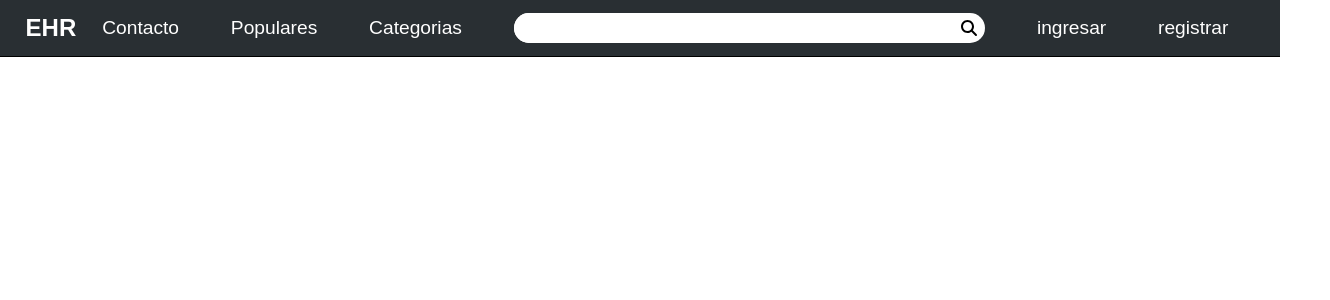
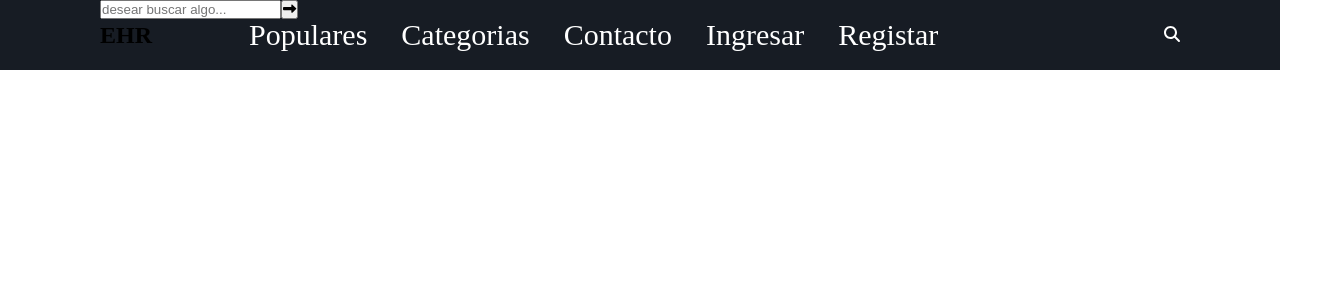
Before and after one commit to Mjhon03/EHR_FRONTEND, a React (Create React App) app: page / in a window 1280 px wide. Shown: the top 300 px of the page, 1330 px wide, since content can reach past the window. Built offline with nearby package versions, Linux system fonts and the light colour scheme.

Commit message:
avance en header y barra de busqueda

```diff
--- a/src/App.js
+++ b/src/App.js
@@ -1,11 +1,10 @@
 import { Header } from "./Components/Layout/Header/Header";
-import { Logo } from "./Components/UI/Logo/Logo";
 
 
 function App() {
   return (
     <div className="App">
-      < Header />
+      <Header />
     </div>
   );
 }
--- a/src/Components/Layout/Header/Header.css
+++ b/src/Components/Layout/Header/Header.css
@@ -1,63 +1,62 @@
 *{
-    padding: 0;
-    margin: 0;
+    margin:0;
+    padding:0;
     box-sizing: border-box;
-    font-family: sans-serif;
+    text-decoration: none;
 }
 
-.btn-menu{
-    display: none;
-}
-
-.menu{
-    display: flex;
+.wrapper{
+    background: #171c24;
+    position: sticky;
     width: 100%;
 }
 
-.logo{
-    padding: 1%;
+.wrapper nav{
+    display: flex;
+    max-width: calc(100% - 200px);
+    margin: 0 auto;
+    height: 70px;
+    align-items: center;
+    justify-content: space-between;
 }
 
-.menu-container{
+nav .content{
     display: flex;
-    outline: solid 1px black;
-    padding: 1% 2%;
-    background: #292f33;
-    color: #fff;
-}
-
-.menu-content{
-    display: flex;
-    width: 100%;
-    position: sticky;
-    justify-content: space-around;
-    list-style: none;
     align-items: center;
 }
 
-.menu-content li{
-    text-decoration: none;
-    font-size: 120%;
+.content .links li{
+    list-style: none;
 }
 
-.searchbox{
-    outline: none;
-    border: none;
-    width: 95%;
-    height: 30px;
-    border-radius: 33px;
-    padding: 0 2%;
-}
-
-.menu-search{
-    background: #fff;
+nav .content .links{
+    margin-left: 80px;
     display: flex;
-    align-items: center;
-    width: 40%;
-    border-radius: 33px;
 
 }
 
-.icon{
-    color: black;
+.content .links li p{
+    color: #fff;
+    font-size: 30px;
+    font-weight: 500;
+    padding: 9px 17px;
+    border-radius: 5px;
+    transition: all 0.3s ease;
 }
+
+.content .links li:hover p{
+    background: #323c4e;
+
+}
+
+.wrapper .search-icon{
+    color: #fff;
+
+}
+
+.wrapper .search-box{
+    position: absolute;
+    height: 100%;
+    max-width: calc(100% - 50px);
+    width: 100%;
+}
--- a/src/Components/Layout/Header/Header.jsx
+++ b/src/Components/Layout/Header/Header.jsx
@@ -1,30 +1,30 @@
+import React from 'react'
 import './Header.css';
-import React from 'react';
+import { Logo } from '../../UI/Logo/Logo'
 import { FontAwesomeIcon } from '@fortawesome/react-fontawesome';
-import { faMagnifyingGlass } from '@fortawesome/free-solid-svg-icons'
-
-import './Header.css';
-import { Logo } from '../../UI/Logo/Logo';
+import { faMagnifyingGlass, faLongArrowAltRight } from '@fortawesome/free-solid-svg-icons'
 
 export const Header = () => {
   return (
-    <header className="menu-container">
-      <input type="checkbox" className="btn-menu" id="btn-menu" ></input>
-      <label for="btn-menu"></label>
-      < Logo classLogo={"logo1"} />
-      <nav className="menu">
-        <ul className="menu-content">
-          <li><a>Contacto</a></li>
-          <li><a>Populares</a></li>
-          <li><a>Categorias</a></li>
-          <div className="menu-search">
-            <input className="searchbox" type="search"></input>
-            <FontAwesomeIcon icon={ faMagnifyingGlass } className="icon"/>
-          </div>
-          <li><a>ingresar</a></li>
-          <li><a>registrar</a></li>
-        </ul>
-      </nav>
-    </header>
+    <div className='wrapper'>
+        <nav>
+            <div className="content">
+            < Logo />
+                <ul className="links">
+                    <li><p>Populares</p></li>
+                    <li><p>Categorias</p></li>
+                    <li><p>Contacto</p></li>
+                    <li><p>Ingresar</p></li>
+                    <li><p>Registar</p></li>
+                </ul>
+            </div>
+            <div className="search-icon"><FontAwesomeIcon icon={faMagnifyingGlass}/></div>
+            <form action='#' className='search-box'>
+                <input type="text" placeholder="desear buscar algo..."></input>
+                <button className='go-icon'><FontAwesomeIcon icon={faLongArrowAltRight}></FontAwesomeIcon></button>
+            </form>
+        </nav>
+    </div>
+
   )
 }
```
Also changed, not shown: src/Images/logo.png (deleted), src/import.txt (added).
